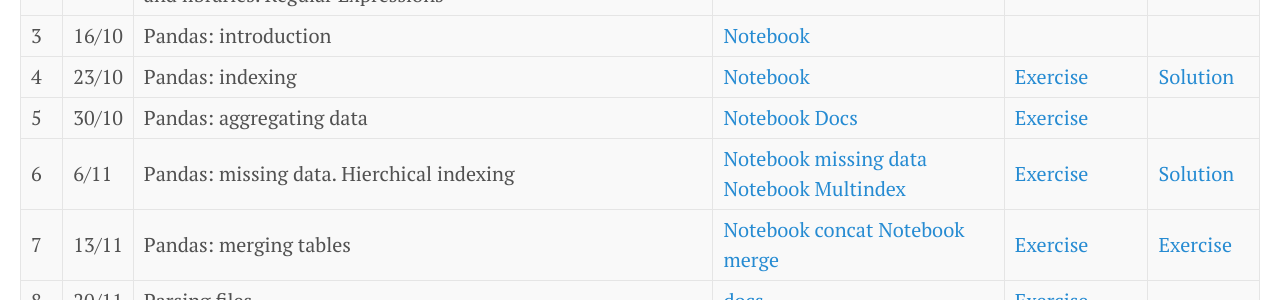
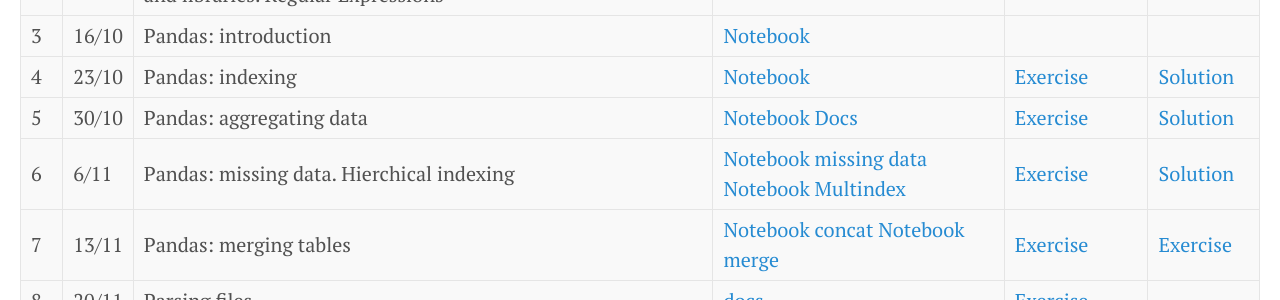
Before and after one commit to gdv/foundationsCS, a Jekyll site: the page built from docs/index.md, in a window 1280 px wide. Shown: the part 682-982 px from the top of the page. Built offline with Jekyll 4.4.1, drawn with Linux system fonts in a browser that asks for light colours.

Commit message:
Correct link

```diff
--- a/docs/index.md
+++ b/docs/index.md
@@ -36,7 +36,7 @@
 | -- | ----- | -------------------------------------- | ---------- | ------------- | --------- |
 | 4  | 23/10 |Pandas: indexing                        | [Notebook](https://github.com/jakevdp/PythonDataScienceHandbook/blob/master/notebooks/03.02-Data-Indexing-and-Selection.ipynb)   |[Exercise](http://elearning.unimib.it/mod/page/view.php?id=186786)  |[Solution](http://elearning.unimib.it/mod/resource/view.php?id=188299)|
 | -- | ----- | -------------------------------------- | ---------- | ------------- | --------- |
-| 5  | 30/10 |Pandas: aggregating data                | [Notebook](https://github.com/jakevdp/PythonDataScienceHandbook/blob/f2c4a8af3f6e7e5f455469839e31b09ab6c22868/notebooks/02.04-Computation-on-arrays-aggregates.ipynb) [Docs](http://pandas.pydata.org/pandas-docs/stable/groupby.html)| [Exercise](py-05-groupby)||
+| 5  | 30/10 |Pandas: aggregating data                | [Notebook](https://github.com/jakevdp/PythonDataScienceHandbook/blob/f2c4a8af3f6e7e5f455469839e31b09ab6c22868/notebooks/02.04-Computation-on-arrays-aggregates.ipynb) [Docs](http://pandas.pydata.org/pandas-docs/stable/groupby.html)| [Exercise](py-05-groupby)| [Solution](https://github.com/gdv/foundationsCS/blob/master/py-05-groupby.ipynb)|
 | -- | ----- | -------------------------------------- | ---------- | ------------- | --------- |
 | 6  | 6/11  |Pandas: missing data. Hierchical indexing        | [Notebook missing data](https://jakevdp.github.io/PythonDataScienceHandbook/03.04-missing-values.html) [Notebook Multindex](https://jakevdp.github.io/PythonDataScienceHandbook/03.05-hierarchical-indexing.html)| [Exercise](py-07-multindex)| [Solution](https://github.com/gdv/foundationsCS/blob/master/py-07-multindex.ipynb)          |
 | -- | ----- | -------------------------------------- | ---------- | ------------- | --------- |
```
Also changed, not shown: 2 other files.
